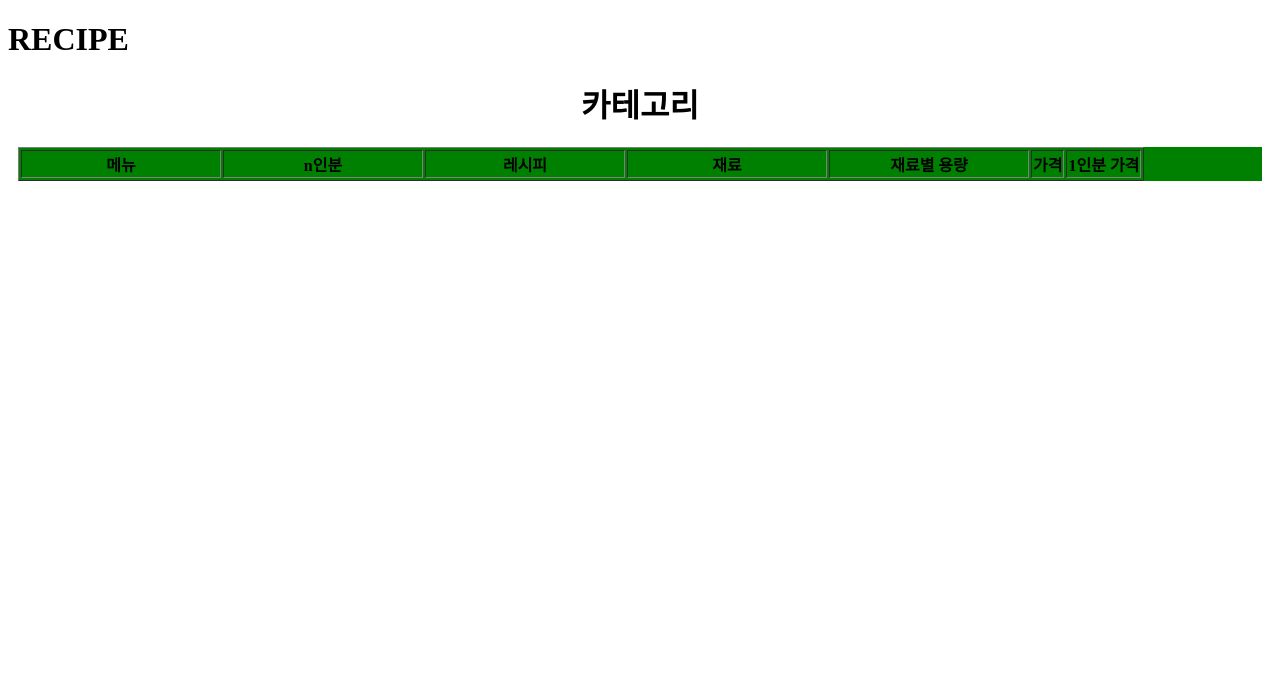
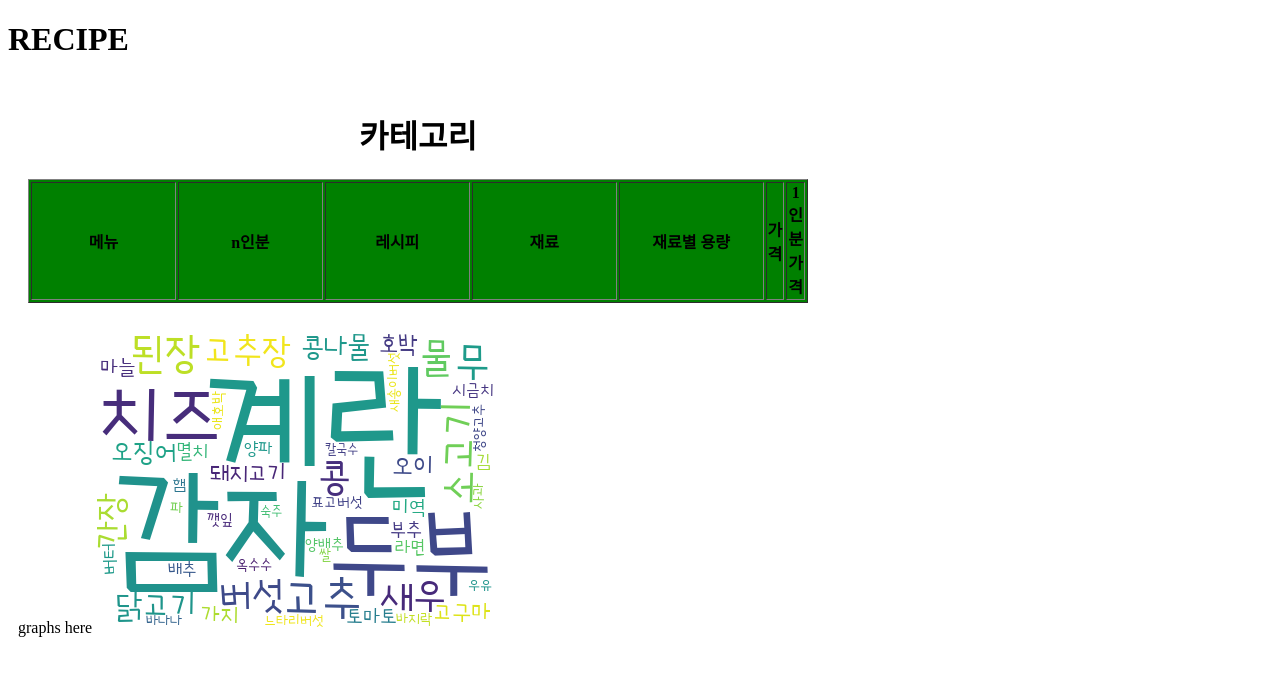
Before and after one commit to Nok5051/Project_Visual, a Django app: page /recipe/ in a window 1280 px wide. Shown: the top 676 px of the page. Run offline with Django 3.2, Linux system fonts and the light colour scheme; data that the repository does not hold is empty.

Commit message:
changed recipe index

```diff
--- a/mealproject/recipe/serializers.py
+++ b/mealproject/recipe/serializers.py
@@ -1,5 +1,7 @@
 from rest_framework import serializers
 from .models import *
+
+# serializer : 직렬화 - 받아온 데이터를 django에서 처리할 수 있는 데이터형으로 변환
 
 # class CategorySerializer(serializers.ModelSerializer):
 #     class Meta:
--- a/mealproject/templates/recipe/index.html
+++ b/mealproject/templates/recipe/index.html
@@ -88,7 +88,7 @@
 <body>
 
   <h1>RECIPE</h1>
-
+  <div class="recipe-table" style="float: left; max-width:800px;">
       <div id="header">
       <h1>카테고리</h1>
       </div>
@@ -99,7 +99,8 @@
         <!-- </form> -->
       </div>
 
-  <div id="body">
+      <div id="body" style="max-height: 650px; overflow: scroll; overflow-x: hidden;">
+
           <form action="" method="GET">
           <table border="1">
 
@@ -127,6 +128,18 @@
           </table>
         </form>
       </div>
+  </div>
+
+  <div class="show-graph" style="float: left;">
+    <span>graphs here</span>
+<!--  왜.. 이미지를 못 불러오지...?  -->
+    {% load static %}
+    <img src="{% static 'img/recipe_cloud.png' %}" alt="레시피 클라우드">
+
+  </div>
+
+
+
 
 </body>
 </html>
--- a/recipe_data/recipe_cloud.py
+++ b/recipe_data/recipe_cloud.py
@@ -7,7 +7,7 @@ import matplotlib.pyplot as plt
 from wordcloud import WordCloud
 
 
-df = pd.read_csv('./recipe_data/standard_price.csv')
+df = pd.read_csv('standard_price.csv')
 # print(df.head(10))
 
 ingre = df['name']
@@ -28,14 +28,14 @@ for a in ingre_list :
 recipe_dic = dict(zip(ingre_list,count_list))
 print(recipe_dic)
 
-cloud = WordCloud(background_color='white', max_words=30, width=400, height=300, font_path='./recipe_data/Goyang.ttf').fit_words(recipe_dic)
+cloud = WordCloud(background_color='white', max_words=50, width=400, height=300, font_path='Goyang.ttf').fit_words(recipe_dic)
 
 '''
 visual = cloud.fit_words(recipe_dic)
 visual.to_image()
 visual.to_file('recipe.png')
 '''
-
+cloud.to_file('../mealproject/static/img/recipe_cloud.png')
 plt.imshow(cloud, interpolation='bilinear')
 plt.axis('off')
 plt.show()
```
Also changed, not shown: mealproject/static/img/recipe_cloud.png (added). Lines whose indentation alone changed are shown as unchanged.
